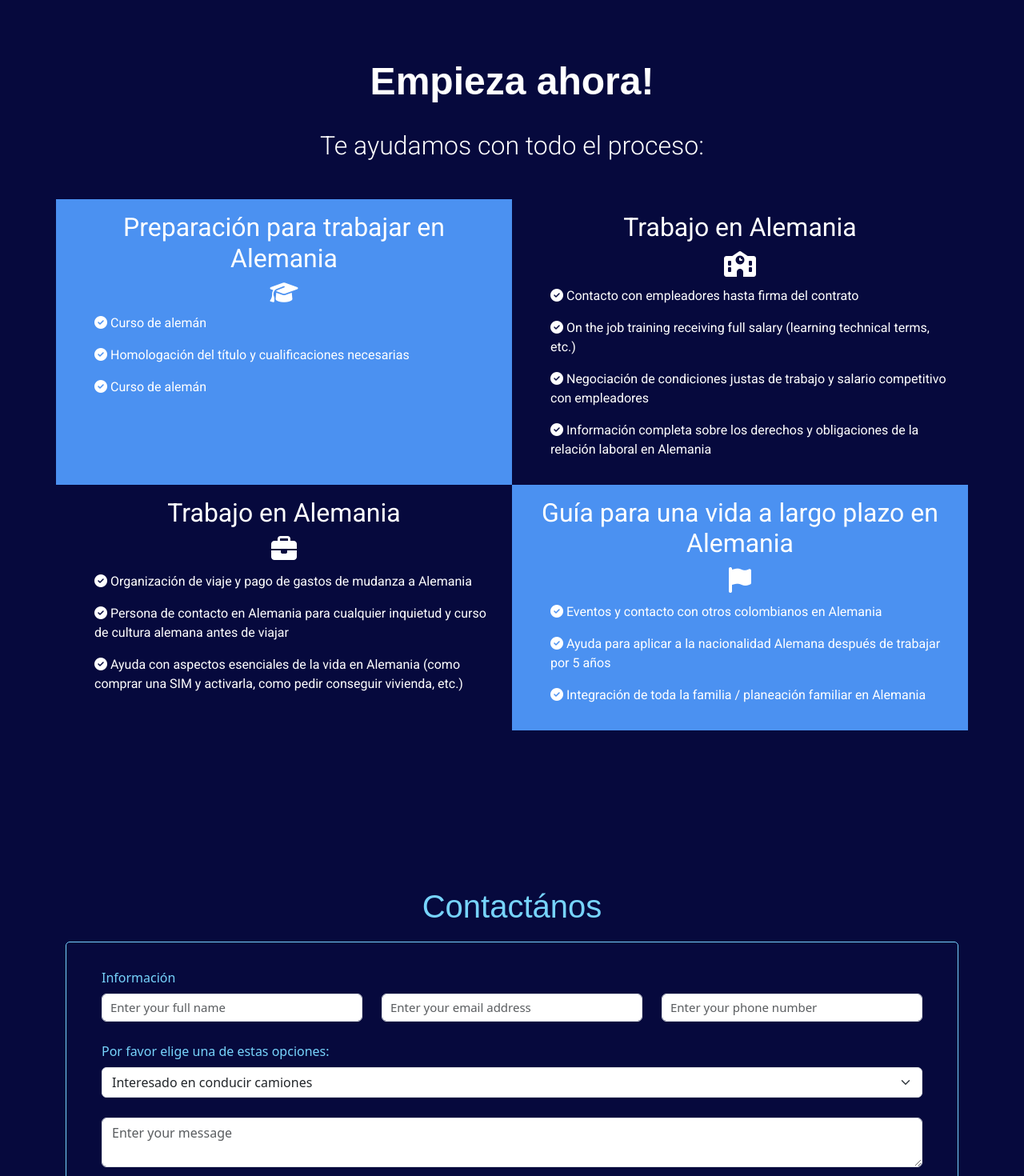
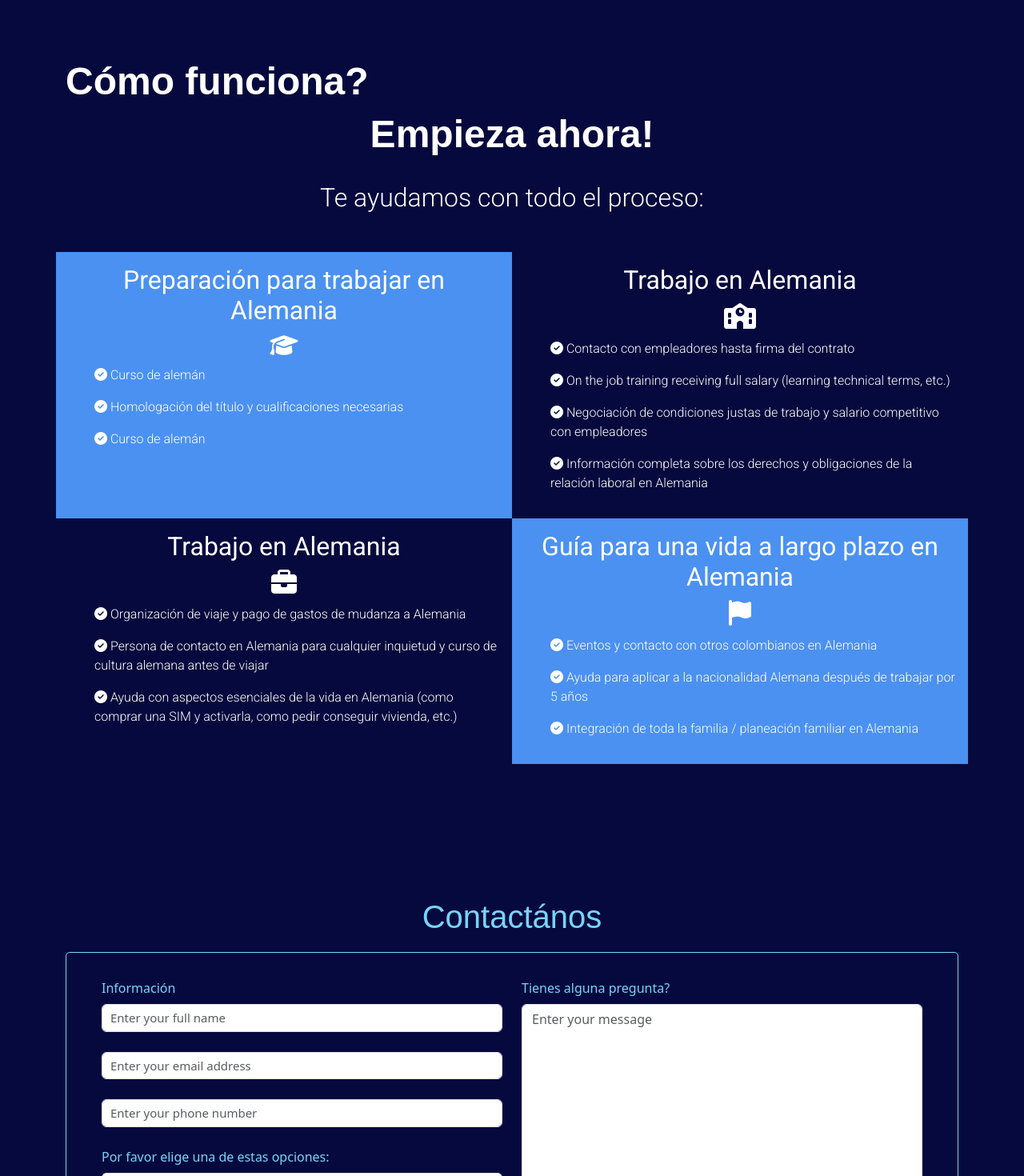
Before and after one commit to catalina-acosta/talentcol, a React (Create React App) app: page / in a window 1280 px wide. Shown: the part 1620-3090 px from the top of the page at 80% size. Built offline with nearby package versions, Linux system fonts and the light colour scheme.

Commit message:
added information component

```diff
--- a/src/App.css
+++ b/src/App.css
@@ -25,8 +25,10 @@ img {
 
 h1 {
   font-family: 'nunito', sans-serif;
+  font-weight: bolder;
 }
 
 h2, h3, h4, p {
   font-family: 'roboto', sans-serif;
+  font-weight: lighter;
 }
--- a/src/App.js
+++ b/src/App.js
@@ -3,8 +3,10 @@ import 'bootstrap/dist/css/bootstrap.min.css';
 import Header from './components/Header'
 import Hero from './components/Hero'
 import Services from './components/Services'
+import ServicesMap from './components/ServicesMap'
 import Footer from './components/Footer'
 import Contact from './components/Contact'
+import Information from './components/Information';
 
 function App() {
   return (
@@ -15,6 +17,8 @@ function App() {
       <main>
         <Hero />
         <Services />
+        <Information />
+        <ServicesMap />
         <Contact />
         <Footer />
       </main>
--- a/src/components/Contact.js
+++ b/src/components/Contact.js
@@ -11,19 +11,13 @@ function Contact() {
       </div>
       <Form className='contact-form' >
         <Row>
+          <Col sm={6}>
             <Form.Label>Información </Form.Label>
-          <Col sm={4}>
-            <Form.Control type="text" placeholder="Enter your full name" required />
-          </Col>
-          <Col sm={4}>
-            <Form.Control type="email" placeholder="Enter your email address" required/>
-          </Col>
-          <Col sm={4}>
-            <Form.Control type="tel" placeholder="Enter your phone number" required/>
-          </Col>
-        </Row>
+            <Row><Form.Control type="text" placeholder="Enter your full name" required /></Row>
+            <Row><Form.Control type="email" placeholder="Enter your email address" required/></Row>
+            <Row><Form.Control type="tel" placeholder="Enter your phone number" required/></Row>
             <Row>
-          <Form.Group as={Col} controlId="formGridState">
+              <Form.Group as={Col} controlId="formGridState" className='p-0'>
                 <Form.Label>Por favor elige una de estas opciones: </Form.Label>
                 <Form.Select defaultValue="Choose...">
                   <option>Interesado en conducir camiones</option>
@@ -32,9 +26,10 @@ function Contact() {
                 </Form.Select>
               </Form.Group>
             </Row>
-        <Row>
-          <Col sm={12}>
-            <Form.Control as="textarea" placeholder="Enter your message" required/>
+          </Col>
+          <Col sm={6}>
+          <Form.Label>Tienes alguna pregunta? </Form.Label>
+            <Form.Control as="textarea" placeholder="Enter your message" required className="message-textarea"/>
           </Col>
         </Row>
         <div className='btn-holder'>
--- /dev/null
+++ b/src/components/Information.js
@@ -0,0 +1,14 @@
+import React from 'react'
+import '../styles/Information.css'
+import { Container } from 'react-bootstrap'
+
+function Information() {
+  return (
+    <Container id='info-block'>
+      <h1 className='title'>Cómo funciona?</h1>
+
+    </Container>
+  );
+}
+
+export default Information
--- a/src/components/Services.js
+++ b/src/components/Services.js
@@ -4,7 +4,6 @@ import { Container, Card, Row, Col } from 'react-bootstrap';
 import educatorImg from '../assets/early-childhood-educator-with-toys-and-child.jpg';
 import truckDriverImg from '../assets/man-with-glasses-driving.jpg';
 import nurseImg from '../assets/female-medical-professional-holds-clipboard-in-hospital-room.jpg';
-import ServicesMap from '../helpers/ServicesMap';
 
 function Services() {
   return (
@@ -60,13 +59,6 @@ function Services() {
           </Col>
         </Row>
       </Container>
-      <Container className='services-map-block' fluid>
-        <div className='section-title'>
-          <h1 className='title'>Empieza ahora!</h1>
-          <h2 className='subtitle'>Te ayudamos con todo el proceso: </h2>
-        </div>
-        <ServicesMap />
-      </Container>
     </div>
   );
 }
--- /dev/null
+++ b/src/components/ServicesMap.js
@@ -0,0 +1,59 @@
+import React from 'react'
+import { Container, Row, Col } from 'react-bootstrap'
+import '../styles/ServicesMap.css'
+
+function ServicesMap() {
+  return (
+    <Container className='services-map-block' fluid>
+        <div className='section-title'>
+          <h1 className='title'>Empieza ahora!</h1>
+          <h2 className='subtitle'>Te ayudamos con todo el proceso: </h2>
+        </div>
+      <Container className="text-center my-5">
+        <Row>
+          <Col md={6} className="item light-blue">
+              <h2>Preparación para trabajar en Alemania</h2>
+              <h3><i class="fa-solid fa-graduation-cap"></i></h3>
+              <ul>
+                <li><p><i class="fa-solid fa-circle-check"></i> Curso de alemán</p></li>
+                <li><p><i class="fa-solid fa-circle-check"></i> Homologación del título y cualificaciones necesarias</p></li>
+                <li><p><i class="fa-solid fa-circle-check"></i> Curso de alemán</p></li>
+              </ul>
+          </Col>
+          <Col md={6} className="item dark-blue">
+              <h2>Trabajo en Alemania</h2>
+              <h2><i class="fa-solid fa-school"></i></h2>
+              <ul>
+              <li><p><i class="fa-solid fa-circle-check"></i> Contacto con empleadores hasta firma del contrato</p></li>
+                <li><p><i class="fa-solid fa-circle-check"></i> On the job training receiving full salary (learning technical terms, etc.)</p></li>
+                <li><p><i class="fa-solid fa-circle-check"></i> Negociación de condiciones justas de trabajo y salario competitivo con empleadores</p></li>
+                <li><p><i class="fa-solid fa-circle-check"></i> Información completa sobre los derechos y obligaciones de la relación laboral en Alemania</p></li>
+              </ul>
+          </Col>
+        </Row>
+        <Row>
+          <Col md={6} className="item dark-blue">
+              <h2>Trabajo en Alemania</h2>
+              <h2><i class="fa-solid fa-briefcase"></i></h2>
+              <ul>
+              <li><p><i class="fa-solid fa-circle-check"></i> Organización de viaje y pago de gastos de mudanza a Alemania</p></li>
+                <li><p><i class="fa-solid fa-circle-check"></i> Persona de contacto en Alemania para cualquier inquietud y curso de cultura alemana antes de viajar</p></li>
+                <li><p><i class="fa-solid fa-circle-check"></i> Ayuda con aspectos esenciales de la vida en Alemania (como comprar una SIM y activarla, como pedir conseguir vivienda, etc.)</p></li>
+              </ul>
+          </Col>
+          <Col md={6} className="item light-blue">
+              <h2>Guía para una vida a largo plazo en Alemania</h2>
+              <h2><i class="fa-solid fa-flag"></i></h2>
+              <ul>
+                <li><p><i class="fa-solid fa-circle-check"></i> Eventos y contacto con otros colombianos en Alemania</p></li>
+                <li><p><i class="fa-solid fa-circle-check"></i> Ayuda para aplicar a la nacionalidad Alemana después de trabajar por 5 años</p></li>
+                <li><p><i class="fa-solid fa-circle-check"></i> Integración de toda la familia / planeación familiar en Alemania</p></li>
+              </ul>
+          </Col>
+        </Row>
+      </Container>
+    </Container>
+  )
+}
+
+export default ServicesMap
--- a/src/helpers/ServicesMap.js
+++ /dev/null
@@ -1,57 +0,0 @@
-import React from 'react'
-import { Container, Row, Col } from 'react-bootstrap'
-import '../styles/ServicesMap.css'
-
-const services = [
-
-]
-
-function ServicesMap() {
-  return (
-    <Container className="text-center my-5">
-      <Row>
-        <Col md={6} className="item light-blue">
-            <h2>Preparación para trabajar en Alemania</h2>
-            <h3><i class="fa-solid fa-graduation-cap"></i></h3>
-            <ul>
-              <li><p><i class="fa-solid fa-circle-check"></i> Curso de alemán</p></li>
-              <li><p><i class="fa-solid fa-circle-check"></i> Homologación del título y cualificaciones necesarias</p></li>
-              <li><p><i class="fa-solid fa-circle-check"></i> Curso de alemán</p></li>
-            </ul>
-        </Col>
-        <Col md={6} className="item dark-blue">
-            <h2>Trabajo en Alemania</h2>
-            <h2><i class="fa-solid fa-school"></i></h2>
-            <ul>
-            <li><p><i class="fa-solid fa-circle-check"></i> Contacto con empleadores hasta firma del contrato</p></li>
-              <li><p><i class="fa-solid fa-circle-check"></i> On the job training receiving full salary (learning technical terms, etc.)</p></li>
-              <li><p><i class="fa-solid fa-circle-check"></i> Negociación de condiciones justas de trabajo y salario competitivo con empleadores</p></li>
-              <li><p><i class="fa-solid fa-circle-check"></i> Información completa sobre los derechos y obligaciones de la relación laboral en Alemania</p></li>
-            </ul>
-        </Col>
-      </Row>
-      <Row>
-        <Col md={6} className="item dark-blue">
-            <h2>Trabajo en Alemania</h2>
-            <h2><i class="fa-solid fa-briefcase"></i></h2>
-            <ul>
-            <li><p><i class="fa-solid fa-circle-check"></i> Organización de viaje y pago de gastos de mudanza a Alemania</p></li>
-              <li><p><i class="fa-solid fa-circle-check"></i> Persona de contacto en Alemania para cualquier inquietud y curso de cultura alemana antes de viajar</p></li>
-              <li><p><i class="fa-solid fa-circle-check"></i> Ayuda con aspectos esenciales de la vida en Alemania (como comprar una SIM y activarla, como pedir conseguir vivienda, etc.)</p></li>
-            </ul>
-        </Col>
-        <Col md={6} className="item light-blue">
-            <h2>Guía para una vida a largo plazo en Alemania</h2>
-            <h2><i class="fa-solid fa-flag"></i></h2>
-            <ul>
-              <li><p><i class="fa-solid fa-circle-check"></i> Eventos y contacto con otros colombianos en Alemania</p></li>
-              <li><p><i class="fa-solid fa-circle-check"></i> Ayuda para aplicar a la nacionalidad Alemana después de trabajar por 5 años</p></li>
-              <li><p><i class="fa-solid fa-circle-check"></i> Integración de toda la familia / planeación familiar en Alemania</p></li>
-            </ul>
-        </Col>
-      </Row>
-    </Container>
-  )
-}
-
-export default ServicesMap
--- a/src/styles/Contact.css
+++ b/src/styles/Contact.css
@@ -16,6 +16,10 @@ input[type=search],
 textarea {
   padding: 5px 10px;
   font-size: 15px;
+}
+
+.message-textarea {
+  height: 80%;
 }
 .form-label, .contact-title h1 {
   color: var(--font-color)
--- /dev/null
+++ b/src/styles/Information.css
@@ -0,0 +1,3 @@
+#info-block {
+  color: var(--font-color2)
+}
--- a/src/styles/ServicesMap.css
+++ b/src/styles/ServicesMap.css
@@ -1,3 +1,11 @@
+.services-map-block {
+  background-color: var(--background-color
+  );
+  color: var(--font-color2);
+}
+
+
+
 .item {
   padding: 1rem;
 }
```
Lines whose indentation alone changed are shown as unchanged.
